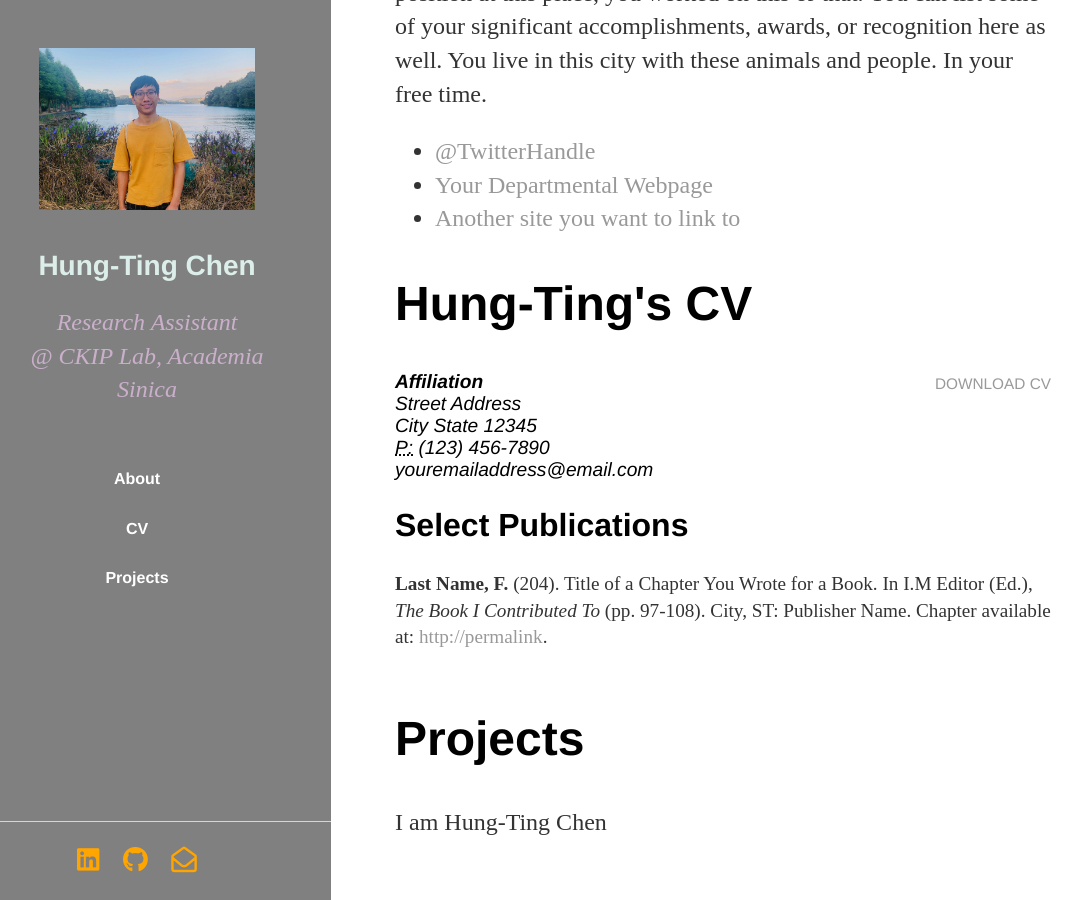
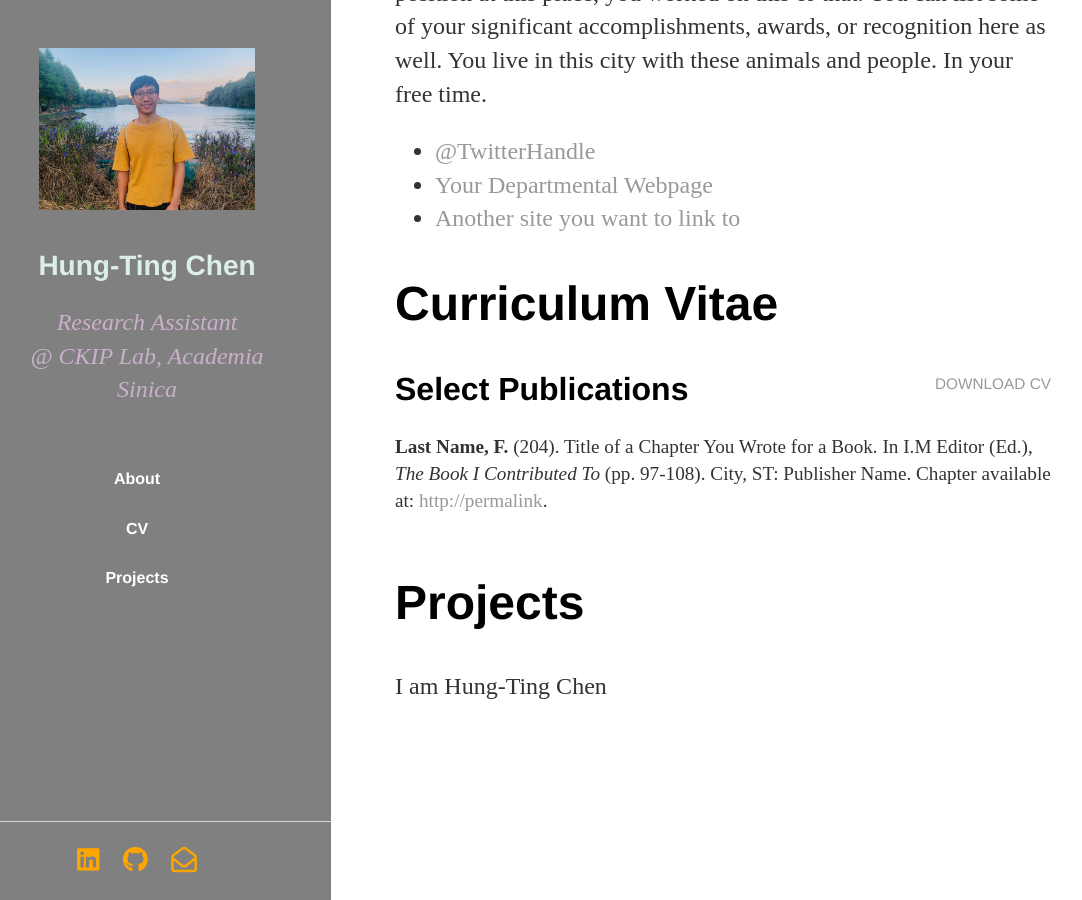
Before and after one commit to timchen0618/timchen0618.github.io, a Jekyll site: the page index.html, which Jekyll copies as it is, in a window 1280 px wide and 900 px high, scrolled down 517 px. Shown: the whole window, without its empty margins (37-1119 px from the left). Built offline with Jekyll 4.4.1, drawn with Linux system fonts in a browser that asks for light colours; nearby versions of some CDN libraries.

```diff
--- a/index.html
+++ b/index.html
@@ -61,15 +61,15 @@
 
             <section id="cv">
                 <div class="cv">
-                        <h1>Hung-Ting's CV</h1>
+                        <h1>Curriculum Vitae</h1>
                         <p> <a href="/cv/cv_20201019.pdf" class="download" title="Download CV as PDF">Download CV</a></p>
-                        <address>
+                        <!-- <address>
                         <strong>Affiliation</strong><br>
                         Street Address<br>
                         City State 12345<br>
                         <abbr title="phone">P:</abbr> (123) 456-7890<br>
                         <span class="obfuscate">youremailaddress@email.com</span>
-                        </address>
+                        </address> -->
 
                         <h2>Select Publications</h2>
 
```
